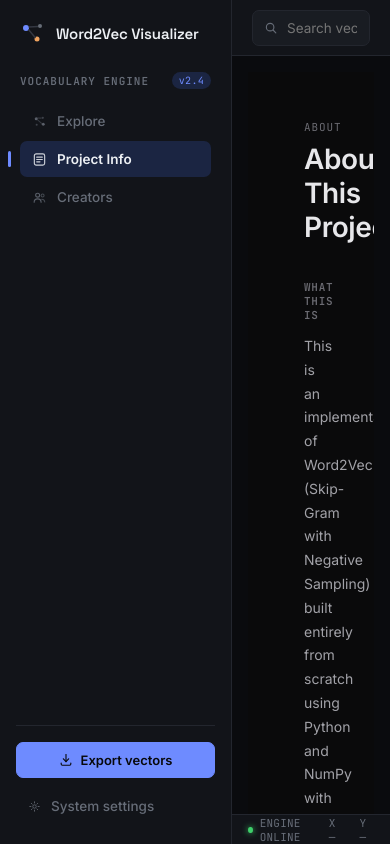
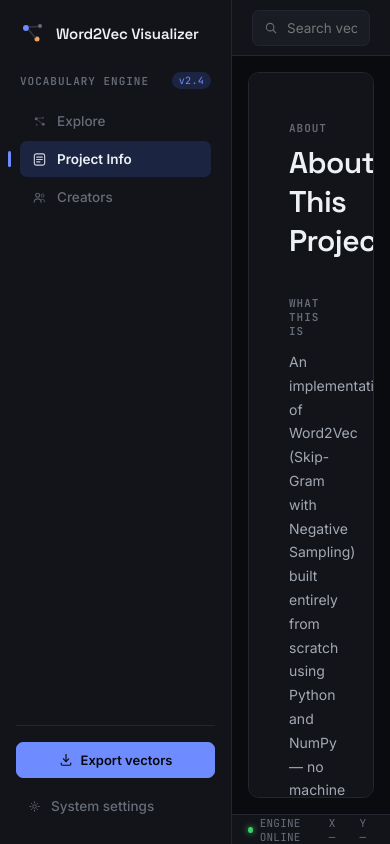
Before and after one commit to Habib332/Word2Vec, a React (Vite) app in the folder visualization/vite-project/: page / in a window 390 px wide. Both pictures are taken after a click on the button "Project Info". Shown: the top 844 px of the page. Built offline with nearby package versions, Linux system fonts and the light colour scheme.

Commit message:
Made the ui more responsive

```diff
--- a/visualization/vite-project/src/pages/ProjectInfo.tsx
+++ b/visualization/vite-project/src/pages/ProjectInfo.tsx
@@ -1,79 +1,35 @@
 import React from "react";
 
 /**
- * About page for the Word2Vec Visualizer.
- * Matches the existing app shell: dark theme, sidebar nav, monospace-style
- * uppercase labels, and bordered panel cards. Written with inline styles
- * only (no external CSS / Tailwind) so it can drop into the existing
- * vite-project as a single file.
+ * "About This Project" page for the Word2Vec Visualizer.
+ * Renders as content inside the app shell (Sidebar/TopBar/StatusBar
+ * already come from App), so this file only owns the scrollable
+ * content column — no page-level background or width here.
  */
-
-const colors = {
-  bg: "#0a0a0b",
-  panelBg: "#111113",
-  border: "#232327",
-  borderSubtle: "#1c1c1f",
-  sidebarActive: "#19191c",
-  textPrimary: "#e7e7ea",
-  textSecondary: "#a2a2a8",
-  textMuted: "#6b6b72",
-  accentGreen: "#3ecf6b",
-};
-
-const fontStack =
-  "'Inter', -apple-system, BlinkMacSystemFont, 'Segoe UI', Roboto, sans-serif";
-const monoStack =
-  "'JetBrains Mono', 'SF Mono', 'Consolas', monospace";
 
 export function ProjectInfo() {
   return (
     <div
       style={{
-        display: "flex",
-        minHeight: "100vh",
-        width: "100%",
-        background: colors.bg,
-        color: colors.textPrimary,
-        fontFamily: fontStack,
+        height: "100%",
+        overflowY: "auto",
+        background: "var(--bg-panel)",
+        border: "1px solid var(--border-subtle)",
+        borderRadius: "var(--radius-md)",
       }}
     >
-
-
-      {/* ---------------- Main content ---------------- */}
-      <main
-        style={{
-          flex: 1,
-          display: "flex",
-          flexDirection: "column",
-          minWidth: 0,
-        }}
-      >
-        <div
-          style={{
-            flex: 1,
-            overflowY: "auto",
-            padding: "48px 56px 64px",
-          }}
-        >
-          <div style={{ maxWidth: 760, margin: "0 auto" }}>
-            <div
-              style={{
-                fontFamily: monoStack,
-                fontSize: 11,
-                letterSpacing: "0.08em",
-                color: colors.textMuted,
-                marginBottom: 8,
-              }}
-            >
-              ABOUT
+      <div style={{ maxWidth: 720, margin: "0 auto", padding: "48px 40px 64px" }}>
+        <div className="panel-heading" style={{ fontSize: 11, marginBottom: 8 }}>
+          About
         </div>
         <h1
           style={{
-                fontSize: 28,
+            fontFamily: "var(--font-display)",
+            fontSize: 30,
             fontWeight: 600,
-                letterSpacing: "-0.015em",
+            letterSpacing: "-0.02em",
             margin: "0 0 36px",
-                color: colors.textPrimary,
+            color: "var(--text-primary)",
           }}
         >
           About This Project
@@ -81,61 +37,57 @@
 
         <Section title="What This Is">
           <p style={pStyle}>
-                This is an implementation of Word2Vec (Skip-Gram with Negative
-                Sampling) built entirely from scratch using Python and
-                NumPy with no machine learning libraries like PyTorch,
-                TensorFlow, or Gensim. Based on Mikolov et al.'s 2013 paper,{" "}
-                <em style={{ color: colors.textSecondary, fontStyle: "italic" }}>
-                  "Efficient Estimation of Word Representations in Vector
-                  Space."
+            An implementation of Word2Vec (Skip-Gram with Negative Sampling)
+            built entirely from scratch using Python and NumPy — no machine
+            learning libraries like PyTorch, TensorFlow, or Gensim. Based on
+            Mikolov et al.'s 2013 paper,{" "}
+            <em style={{ color: "var(--text-secondary)", fontStyle: "italic" }}>
+              "Efficient Estimation of Word Representations in Vector Space."
             </em>
           </p>
         </Section>
 
         <Section title="Why Build It From Scratch">
           <p style={pStyle}>
-                Instead of using a built-in library, this project implements
-                every step of the algorithm manually. Tokenization, vocabulary building,
-                 initializing embedding matrices, backpropagation and updating weights. The main
-                 reason to build it from scratch is to understand how word embeddings work instead of calling
-                 a library function.
+            Rather than using an existing library as a black box, this
+            project implements every piece of the algorithm manually:
+            tokenization, vocabulary building, the embedding matrices, the
+            forward pass, the negative sampling loss function,
+            backpropagation, and the training loop itself. The goal was to
+            genuinely understand how word embeddings are learned, not just
+            how to call a library function that produces them.
           </p>
         </Section>
 
         <Section title="What You're Looking At">
           <p style={pStyle}>
-                Each point in this visualization represents a single word
-                from the training corpus. Its position was produced in three
-                steps:
+            Each point in this visualization represents a single word from
+            the training corpus. Its position was produced in three steps:
           </p>
           <ol style={{ ...pStyle, paddingLeft: 20, margin: "12px 0 12px" }}>
             <li style={{ marginBottom: 10 }}>
-                  <strong style={{ color: colors.textPrimary }}>
-                    Training
-                  </strong>{" "}
-                  : a 50-dimensional vector ("embedding") was learned for
-                  every word, based on which words tended to appear near each
-                  other in the training text.
+              <strong style={{ color: "var(--text-primary)" }}>Training</strong>{" "}
+              — a 50-dimensional vector ("embedding") was learned for every
+              word, based on which words tended to appear near each other in
+              the training text.
             </li>
             <li style={{ marginBottom: 10 }}>
-                  <strong style={{ color: colors.textPrimary }}>
-                    Reduction
+              <strong style={{ color: "var(--text-primary)" }}>
+                Dimensionality reduction
               </strong>{" "}
-                  : those 50-dimensional vectors were compressed down to 2D
-                  using t-SNE, a technique designed to keep similar vectors
-                  visually close together.
+              — those 50-dimensional vectors were compressed down to 2D using
+              t-SNE, a technique designed to keep similar vectors visually
+              close together.
             </li>
             <li>
-                  <strong style={{ color: colors.textPrimary }}>
-                    Plotting
-                  </strong>{" "}
-                  : each word is plotted at its resulting (x, y) position.
+              <strong style={{ color: "var(--text-primary)" }}>Rendering</strong> —
+              each word is plotted at its resulting (x, y) position.
             </li>
           </ol>
           <p style={pStyle}>
-                Words positioned close together were considered similar by
-                the model meaning they often occur in same context or are related
-                to each other.
+            Words positioned close together were considered similar by the
+            model — meaning they tended to occur in similar contexts
+            throughout the training text.
           </p>
         </Section>
 
@@ -143,22 +95,16 @@
           <p style={pStyle}>
             The model was trained on a slice of text8, a cleaned and
             lowercased extract of English Wikipedia (all punctuation
-                removed, commonly used as a benchmark corpus for word
-                embedding research). The full text8 corpus contains roughly
-                17 million words; this project trained on a smaller slice of
-                it for practicality, since the implementation is pure Python
-                without GPU acceleration or batching.
+            removed, commonly used as a benchmark corpus for word embedding
+            research). The full text8 corpus contains roughly 17 million
+            words; this project trained on a smaller slice of it for
+            practicality, since the implementation is pure Python without
+            GPU acceleration or batching.
           </p>
         </Section>
 
         <Section title="Tech Stack">
-              <div
-                style={{
-                  display: "flex",
-                  flexDirection: "column",
-                  gap: 10,
-                }}
-              >
+          <div style={{ display: "flex", flexDirection: "column", gap: 10 }}>
             <TechRow
               name="Python + NumPy"
               desc="the core Word2Vec implementation (tokenization, model, training, evaluation)"
@@ -176,11 +122,11 @@
 
         <Section title="Limitations">
           <p style={pStyle}>
-                Because this was trained on a limited slice of the full
-                corpus for the sake of reasonable training time, the semantic
-                relationships shown here may be rougher than what you'd see
-                from a production word2vec model trained on the full dataset
-                with more epochs. This project prioritizes understanding the
+            Because this was trained on a limited slice of the full corpus
+            for the sake of reasonable training time, the semantic
+            relationships shown here may be rougher than what you'd see from
+            a production word2vec model trained on the full dataset with
+            more epochs. This project prioritizes understanding the
             algorithm's mechanics over producing state-of-the-art
             embeddings.
           </p>
@@ -192,10 +138,7 @@
             this visualization, is available on GitHub:{" "}
             <a
               href="https://github.com/Habib332/Word2Vec"
-                  style={{
-                    color: colors.accentGreen,
-                    textDecoration: "none",
-                  }}
+              style={{ color: "var(--accent)", textDecoration: "none" }}
             >
               link to repository
             </a>
@@ -203,8 +146,6 @@
           </p>
         </Section>
       </div>
-        </div>
-      </main>
     </div>
   );
 }
@@ -214,7 +155,7 @@
 const pStyle: React.CSSProperties = {
   fontSize: 14,
   lineHeight: 1.7,
-  color: colors.textSecondary,
+  color: "var(--text-secondary)",
   margin: 0,
 };
 
@@ -232,18 +173,14 @@
       style={{
         marginBottom: last ? 0 : 30,
         paddingBottom: last ? 0 : 30,
-        borderBottom: last ? "none" : `1px solid ${colors.borderSubtle}`,
+        borderBottom: last ? "none" : "1px solid var(--border-subtle)",
       }}
     >
       <h2
+        className="panel-heading"
         style={{
-          fontFamily: monoStack,
           fontSize: 11,
-          letterSpacing: "0.07em",
-          color: colors.textMuted,
-          textTransform: "uppercase",
           margin: "0 0 12px",
-          fontWeight: 600,
         }}
       >
         {title}
@@ -261,15 +198,15 @@
         gap: 12,
         fontSize: 14,
         lineHeight: 1.6,
-        border: `1px solid ${colors.borderSubtle}`,
-        background: colors.panelBg,
-        borderRadius: 6,
+        border: "1px solid var(--border-subtle)",
+        background: "var(--bg-panel-alt)",
+        borderRadius: "var(--radius-sm)",
         padding: "10px 14px",
       }}
     >
       <span
         style={{
-          color: colors.textPrimary,
+          color: "var(--text-primary)",
           fontWeight: 600,
           flexShrink: 0,
           minWidth: 190,
@@ -277,7 +214,7 @@
       >
         {name}
       </span>
-      <span style={{ color: colors.textMuted }}>{desc}</span>
+      <span style={{ color: "var(--text-muted)" }}>{desc}</span>
     </div>
   );
 }
```
Lines whose indentation alone changed are shown as unchanged.
